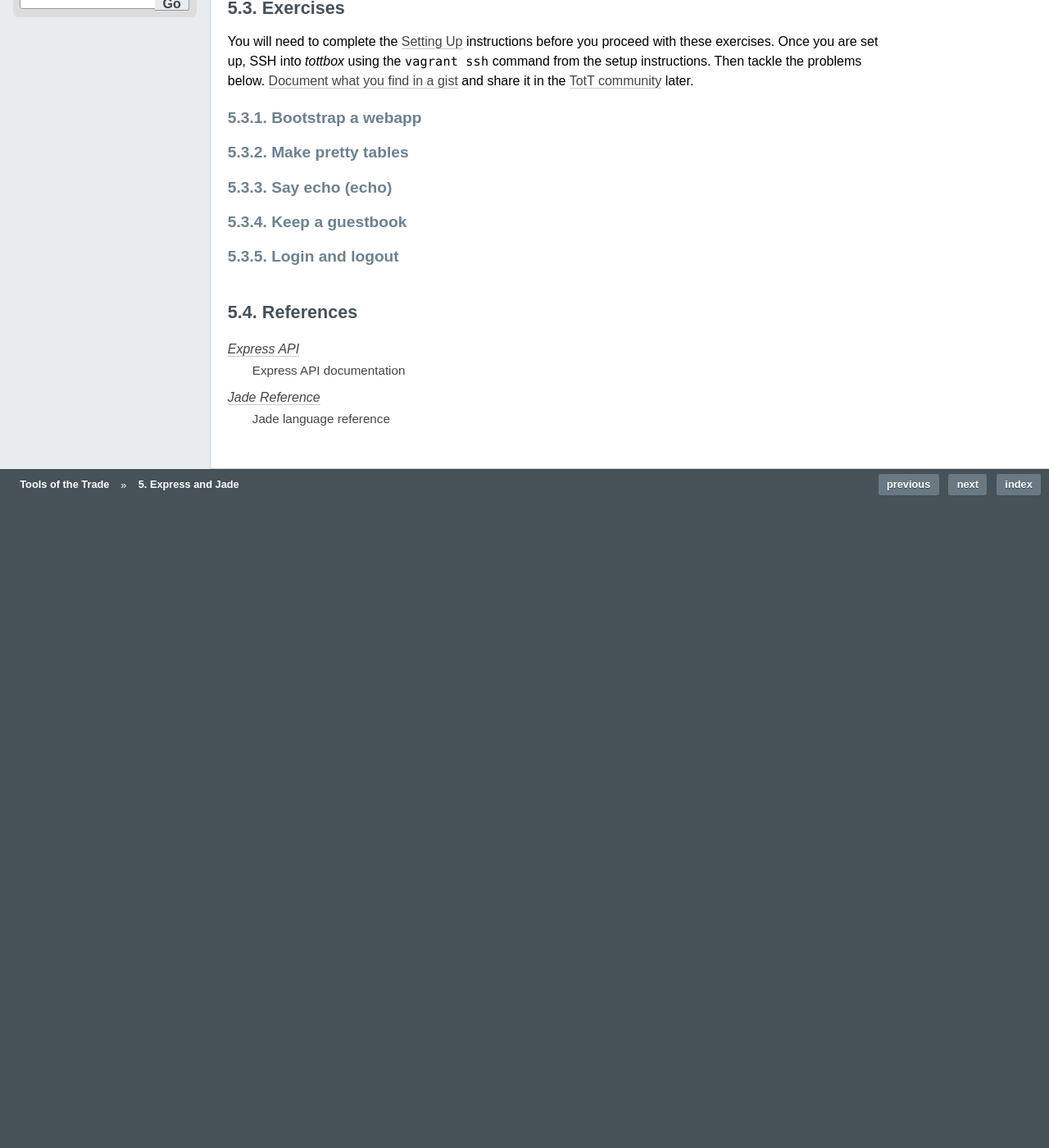
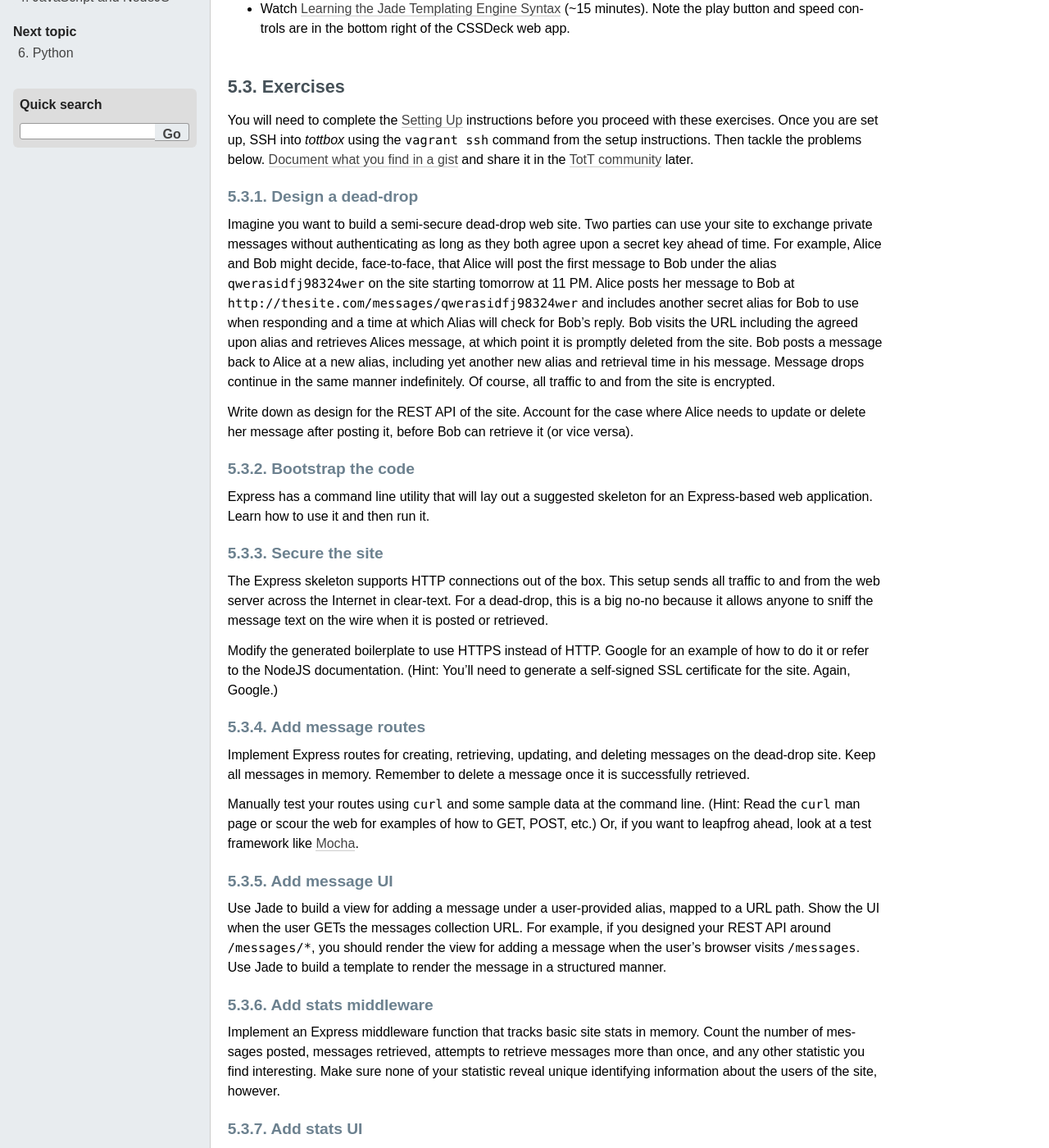
Before and after one commit to parente/tott, a Sphinx documentation site: the page built from doc/sessions/express.rst, in a window 1280 px wide and 1400 px high, scrolled down 537 px. Shown: the whole window at 82% size. Built offline with Sphinx 7.4.7, drawn with Linux system fonts in a browser that asks for light colours; before the commit the page ends 1175 px from its top, so only the background shows below that; some of the changed text lies outside the part shown.

Commit message:
Express exercises, links, cleanup

```diff
--- a/doc/sessions/express.rst
+++ b/doc/sessions/express.rst
@@ -16,27 +16,84 @@ Prep Materials
 
 If time permits, try to review these resources before the meet-up. If you can't, come anyway.
 
-* `RESTful Web APIs <http://en.wikipedia.org/wiki/Representational_state_transfer#RESTful_web_APIs>`_
+* Read the `RESTful Web APIs <http://en.wikipedia.org/wiki/Representational_state_transfer#RESTful_web_APIs>`_ section of the Representational state transfer (REST) page on Wikipedia. Then skim the rest of the page. (~10 minutes).
+* Read `Understanding Express.js <http://evanhahn.com/understanding-express-js/>`_ (~20 minutes).
+* Watch `Learning the Jade Templating Engine Syntax <http://cssdeck.com/labs/learning-the-jade-templating-engine-syntax>`_ (~15 minutes). Note the play button and speed controls are in the bottom right of the CSSDeck web app.
 
 Exercises
 ---------
 
 You will need to complete the :doc:`/setup` instructions before you proceed with these exercises. Once you are set up, SSH into *tottbox* using the ``vagrant ssh`` command from the setup instructions. Then tackle the problems below. `Document what you find in a gist <https://gist.github.com/>`_ and share it in the `TotT community`_ later.
 
-Bootstrap a webapp
+Design a dead-drop
 ##################
 
-Make pretty tables
+Imagine you want to build a semi-secure dead-drop web site. Two parties can use your site to exchange private messages without authenticating as long as they both agree upon a secret key ahead of time. For example, Alice and Bob might decide, face-to-face, that Alice will post the first message to Bob under the alias ``qwerasidfj98324wer`` on the site starting tomorrow at 11 PM. Alice posts her message to Bob at ``http://thesite.com/messages/qwerasidfj98324wer`` and includes another secret alias for Bob to use when responding and a time at which Alias will check for Bob's reply. Bob visits the URL including the agreed upon alias and retrieves Alices message, at which point it is promptly deleted from the site. Bob posts a message back to Alice at a new alias, including yet another  new alias and retrieval time in his message. Message drops continue in the same manner indefinitely. Of course, all traffic to and from the site is encrypted.
+
+Write down as design for the REST API of the site. Account for the case where Alice needs to update or delete her message after posting it, before Bob can retrieve it (or vice versa).
+
+Bootstrap the code
 ##################
 
-Say echo (echo)
+Express has a command line utility that will lay out a suggested skeleton for an Express-based web application. Learn how to use it and then run it.
+
+Secure the site
 ###############
 
-Keep a guestbook
+The Express skeleton supports HTTP connections out of the box. This setup sends all traffic to and from the web server across the Internet in clear-text. For a dead-drop, this is a big no-no because it allows anyone to sniff the message text on the wire when it is posted or retrieved.
+
+Modify the generated boilerplate to use HTTPS instead of HTTP. Google for an example of how to do it or refer to the NodeJS documentation. (Hint: You'll need to generate a self-signed SSL certificate for the site. Again, Google.)
+
+Add message routes
+##################
+
+Implement Express routes for creating, retrieving, updating, and deleting messages on the dead-drop site. Keep all messages in memory. Remember to delete a message once it is successfully retrieved.
+
+Manually test your routes using ``curl`` and some sample data at the command line. (Hint: Read the ``curl`` man page or scour the web for examples of how to GET, POST, etc.) Or, if you want to leapfrog ahead, look at a test framework like Mocha_.
+
+Add message UI
+##############
+
+Use Jade to build a view for adding a message under a user-provided alias, mapped to a URL path. Show the UI when the user GETs the messages collection URL. For example, if you designed your REST API around ``/messages/*``, you should render the view for adding a message when the user's browser visits ``/messages``. Use Jade to build a template to render the message in a structured manner.
+
+Add stats middleware
+####################
+
+Implement an Express middleware function that tracks basic site stats in memory. Count the number of messages posted, messages retrieved, attempts to retrieve messages more than once, and any other statistic you find interesting. Make sure none of your statistic reveal unique identifying information about the users of the site, however.
+
+Add stats UI
+############
+
+Show the stats the dead-drop site has collected when a user visits `/stats` or an equivalent resource. Do some basic formatting of the information, say in justified tables, to make it somewhat simple for users to consume. Use Jade to template the page.
+
+Add expiration
+##############
+
+Add an automatic 1 hour expiration to all messages posted to the site. That is, if Alice posts a message and Bob fails to retrieve it within 1 hour, the site should delete the message automatically.
+
+You could implement this feature yourself, or you could scour NPM or Google for existing solutions for storing key-value data in memory with an optional expiration. (Hint hint).
+
+Projects
+--------
+
+If you want to try your hand at something larger than an exercise, consider one of the following.
+
+Improve security
 ################
 
-Login and logout
-################
+Think about the security flaws of the dead-drop site. What attack vectors exist? Think about how you might improve the security of the dead-drop site without forcing users to authenticate to post or retrieve messages. Document improvements and try to implement them.
+
+For instance, in our running example, Alice and Bob must agree upon an alias to use for the first drop. If this alias is weak and compromised, an impostor might pose as Bob without Alice's knowledge thereafter. Is there a way around this problem?
+
+Improve UI
+##########
+
+Make the dead-drop site easier on the eyes for would-be users. Consider simple styling fixes to start or maybe go as far as using `Bootstrap`_. If you're collecting many stats, improve the way they are rendered as well, perhaps using d3.js_ or another visualization library.
+
+Add Features
+############
+
+There are many possibilities for making the dead-drop site more useful. Be creative. Show off.
 
 References
 ----------
--- a/doc/sessions/git.rst
+++ b/doc/sessions/git.rst
@@ -9,6 +9,7 @@ Goals
 * Know the basics of using `git`_ at the command line
 * Practice a personal Git workflow
 * Practice a collaborative Git workflow
+* Get acquainted with GitHub_
 
 Prep Materials
 --------------
--- a/doc/sessions/nodejs.rst
+++ b/doc/sessions/nodejs.rst
@@ -70,7 +70,7 @@ Write a JS program that pulls a quote from this site and displays it on stdout i
 Serve quotes
 ############
 
-Write a tiny web server using the NodeJS ``http`` module that fetches a quote from `I Heart Quotes <http://www.iheartquotes.com/>`_ and returns it to the requesting client. Run the web server in *tottbox* on port 9000 and test it by pointing Google Chrome on your laptop to http://192.168.33.10:9000. (Hint: Google for or look on the NodeJS site for the few lines of code you need to create a web server in NodeJS. It's the example I gave at the start of class.)
+Write a tiny web server using the NodeJS ``http`` module that fetches a quote from `I Heart Quotes <http://www.iheartquotes.com/>`_ and returns it to the requesting client. Run the web server in *tottbox* on port 9000 and test it by pointing Google Chrome on your laptop to http://192.168.33.10:9000. (Hint: Google for or look on the NodeJS site for the few lines of code you need to create a web server in NodeJS.)
 
 Paint a rainbow
 ###############
```
